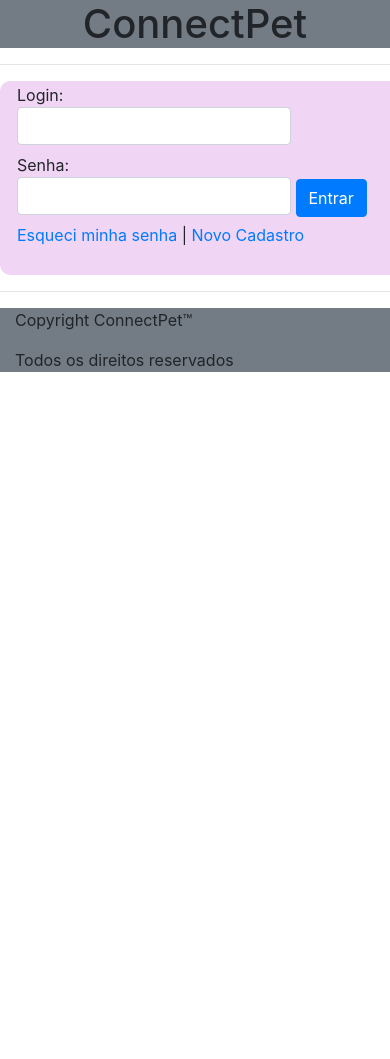
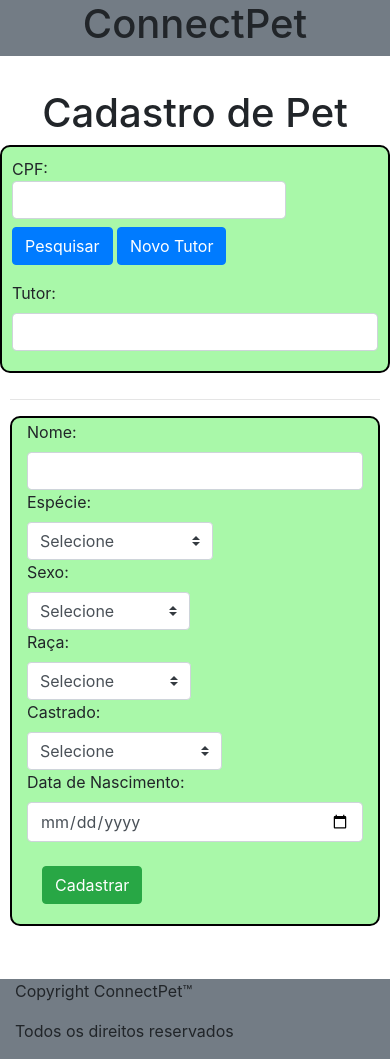
Before and after one commit to alexcirilo/connectPet, a PHP site: page /index.php?pagina=cad_pet in a window 390 px wide; the page is wider, and only the part inside the window is pictured. Before the commit the page ends 372 px from the top of that part, so only its background shows below. Run offline with PHP 8.4, Linux system fonts and the light colour scheme; some libraries are stand-ins or nearby versions.

Commit message:
responsividade, cad_pet, correcao cad_tutor

```diff
--- a/controller/cad_usuario.php
+++ b/controller/cad_usuario.php
@@ -16,7 +16,7 @@ if (isset($_POST['cadastrar'])) {
         $stmt = $connection->prepare($sql);
         $stmt->bind_param(
             "ss",
-            $dados['login'],
+            strtolower($dados['login']),
             md5($dados['senha'])
         );
 
--- a/controller/loginController.php
+++ b/controller/loginController.php
@@ -16,7 +16,7 @@ if (isset($entrar)) {
     if (empty($login) || (empty($senha))) {
         header("Location: /connectPet/?pagina=login");
         $_SESSION['msg'] = "<div class='alert alert-danger' role='alert'>Preencher todos os campos! </div>";
-    } elseif ($login == $linha['login'] && $senha == $linha['senha']) {
+    } elseif (strtolower($login) == $linha['login'] && $senha == $linha['senha']) {
         header("Location: /connectPet/?pagina=home");
         $_SESSION['msg'] = "<div class='alert alert-success' role='alert'>Login Efetuado com Sucesso! </div>";
     } else {
--- a/css/style.css
+++ b/css/style.css
@@ -1,27 +1,53 @@
 body{
     margin: 0px;
-    background-color: black;
+    display: flex;
+    align-items: center;
+    justify-content: space-around;
+    flex-direction: column;
 }
 #login, #cad_usuario {
+
     border-radius: 10px ;
-    width: 500px;
     margin-left: auto;
     margin-right: auto;
     padding: 2px 2px 20px 2px;
     background-color: rgba(232, 186, 238, 0.6);
 }
+#esqueci_senha{
+
+    border-radius: 10px ;
+    margin-left: auto;
+    margin-right: auto;
+    padding: 2px 2px 20px 2px;
+    background-color: rgba(232, 186, 238, 0.6);
+}
+
+#cad_pet{
+    border-radius: 10px ;
+    margin-left: auto;
+    margin-right: auto;
+    padding: 10px 10px 20px 10px;
+
+}
+
+.tutor_pet{
+    padding: 10px;
+    border: 2px solid #000;
+    border-radius: 10px ;
+    padding-bottom: 20px;
+    background-color: rgba(113, 243, 113, 0.6);
+}
+
+.pet{
+    border: 2px solid #000;
+    border-radius: 10px ;
+    padding: 2px 2px 20px 2px;
+    background-color: rgba(113, 243, 113, 0.6);
+}
 .header{
     position: relative;
     text-align: center;
     background-color: rgb(115, 124, 133);
-}
-#esqueci_senha{
-    border-radius: 10px ;
-    width: 500px;
-    margin-left: auto;
-    margin-right: auto;
-    padding: 2px 2px 5px 8%;
-    background-color: rgba(232, 186, 238, 0.6);
 }
 .footer{
     position: relative;
@@ -30,3 +56,14 @@ body{
     background-color: rgb(115, 124, 133);
 
 }
+
+@media (max-width: 1024px){
+    .container{
+        width: 90%;
+    }
+}
+@media(max-width:650px){
+    .container{
+        width: 90%;
+    }
+}
--- a/header.php
+++ b/header.php
@@ -4,9 +4,11 @@
 <head>
     <meta charset="UTF-8">
     <meta http-equiv="X-UA-Compatible" content="IE=edge">
-    <meta name="viewport" content="width=device-width, initial-scale=1.0">
+    <meta name="viewport" content="width=device-width, initial-scale=1.0,user=scalable=no">
     <link rel="stylesheet" href="css/style.css">
+    <link rel="icon" href="imagens/pet.ico">
     <link rel="stylesheet" href="https://cdn.jsdelivr.net/npm/bootstrap@4.0.0/dist/css/bootstrap.min.css" integrity="sha384-Gn5384xqQ1aoWXA+058RXPxPg6fy4IWvTNh0E263XmFcJlSAwiGgFAW/dAiS6JXm" crossorigin="anonymous">
+    <link href="https://cdnjs.cloudflare.com/ajax/libs/font-awesome/5.13.0/css/all.min.css" rel="stylesheet">
     <title>ConnectPet</title>
 </head>
 
--- a/index.php
+++ b/index.php
@@ -32,6 +32,9 @@ switch($pagina){
     case 'cad_tutor':
         include __DIR__."/paginas/cadastros/cad_tutor_view.php";
         break;
+    case 'cad_pet':
+        include __DIR__."/paginas/cadastros/cad_pet_view.php";
+        break;
     default:
         include __DIR__."/paginas/login.php";
         break;
--- /dev/null
+++ b/paginas/cadastros/cad_pet_view.php
@@ -0,0 +1,87 @@
+<?php
+require __DIR__ . "/../../connection/conexao.php";
+
+
+
+if (isset($_POST['pesquisar'])) {
+
+    $dados = filter_input_array(INPUT_POST, FILTER_DEFAULT);
+    $query = "SELECT id_tutor, cpf, nome from tutor where cpf = '{$dados['cpf']}'";
+
+    $resultado = $connection->query($query);
+    $dado = mysqli_fetch_array($resultado);
+}
+
+
+?>
+
+<h1>Cadastro de Pet</h1>
+<form action="#" method="post">
+    <div class="tutor_pet">
+        <div class="form-group">
+            <input type="hidden" name="id_tutor" value="<?= isset($dado['id_tutor']) ? $dado['id_tutor'] : '' ?>">
+            <label>CPF:
+                <input class="form-control" type="text" name="cpf" value="<?= isset($dado['cpf']) ? $dado['cpf'] : '' ?>">
+            </label>
+            <input class="btn btn-primary" type="submit" value="Pesquisar" name="pesquisar">
+            <a class="btn btn-primary" href="?pagina=cad_tutor">Novo Tutor</a>
+        </div>
+        <label>Tutor:</label>
+        <input class="form-control" type="text" name="tutor" value="<?= isset($dado['nome']) ? $dado['nome'] : '' ?>">
+    </div>
+</form>
+
+<form action="/connectPet/controller/cad_pet.php" method="post" id="cad_pet">
+
+    <hr />
+    <div class="container pet">
+        <label>
+            Nome:
+        </label>
+        <input class="form-control col-md-12" type="text" name="nome_pet">
+
+        <div class="form-row align-itens-center">
+            <div class="col-auto-my-1">
+                <label>Espécie:</label>
+                <select class="custom-select mr-sm-2" name="especie">
+                    <option value="">Selecione</option>
+                    <option value="cão">Cão</option>
+                    <option value="gato">Gato</option>
+                </select>
+            </div>
+            <div class="col-auto-my-1">
+                <label>Sexo:</label>
+                <select class="custom-select mr-sm-1" name="sexo">
+                    <option value="">Selecione</option>
+                    <option value="M">Macho</option>
+                    <option value="F">Fêmea</option>
+                </select>
+            </div>
+        </div>
+        <div class="form-row align-itens-center">
+            <div class="col-auto-my-2">
+                <label>Raça:</label>
+                <select class="custom-select mr-sm-2" name="raca">
+                    <option value="">Selecione</option>
+                    <option value="cão">Raça</option>
+                    <option value="gato">Vira Lata</option>
+                </select>
+            </div>
+            <div class="col-auto-my-1">
+                <label>Castrado:</label>
+                <select class="custom-select mr-sm-1" name="castrado">
+                    <option value="">Selecione</option>
+                    <option value="s">Sim</option>
+                    <option value="n">Não</option>
+                </select>
+            </div>
+        </div>
+        <label>Data de Nascimento: </label>
+        <input class="form-control col" type="date" name="data_nascimento">
+        <br>
+        <div class="container">
+            <input class="btn btn-success" type="submit" value="Cadastrar" name="cadastrar">
+        </div>
+    </div>
+
+</form>
--- a/paginas/cadastros/cad_usuario_view.php
+++ b/paginas/cadastros/cad_usuario_view.php
@@ -4,10 +4,15 @@
             Login:
             <input class="form-control" type="text" name="login">
         </label>
+    </div>
+    <div class="container">
         <label>
             Senha:
             <input class="form-control" type="password" name="senha">
         </label>
+    </div>
+    <div class="container">
         <input class="btn btn-success" type="submit" value="Cadastrar" name="cadastrar">
+        <a href="?pagina=login" class="btn btn-secondary">Voltar</a>
     </div>
 </form>
--- a/paginas/cadastros/esqueci_senha_view.php
+++ b/paginas/cadastros/esqueci_senha_view.php
@@ -4,11 +4,14 @@
             Login:
             <input class="form-control" type="text" name="login" autofocus>
         </label>
-
+    </div>
+    <div class="container">
         <label>
             Senha:
             <input class="form-control" type="password" name="senha">
         </label>
+    </div>
+    <div class="container">
         <label>
             Confirme a senha:
             <input class="form-control" type="password" name="confirme_senha">
--- a/paginas/inicio.php
+++ b/paginas/inicio.php
@@ -6,6 +6,7 @@ if (isset($_SESSION['msg'])) {
     unset($_SESSION['msg']);
 }
 ?>
+<h1>Bem vindo ao ConnectPet</h1>
 <div class="container-fluid text-md-center" id="home">
     <section class="container">
         <div class="row">
@@ -16,7 +17,9 @@ if (isset($_SESSION['msg'])) {
                 </div>
 
                 <a href="?pagina=cad_tutor"> <input class="img-thumbnail" type="image" src="imagens/cadPacientes.png" name="cadastro_paciente" alt="Cadastro Tutor"></a>
-                <a href="?pagina=cad_pet"> <input type="image" class="img-thumbnail" width="60" height="60" src="imagens/pet.ico" name="cadastro_medico"></a>
+                <a href="?pagina=cad_pet"> <input type="image" class="img-thumbnail" width="60" height="60" src="imagens/cad_pet.ico" name="cadastro_medico"></a>
+                <i class="fa-solid fa-syringue">asdasd</i>
+
             </div>
 
 
```
Also changed, not shown: controller/cad_pet.php (added, +42 -0 lines), controller/cad_tutor.php (+13 -4 lines), paginas/cadastros/cad_tutor_view.php (+9 -8 lines), imagens/cad_pet.ico (added), imagens/icon-enfermeira.png (renamed from imagens/icon-infermeira.png).
